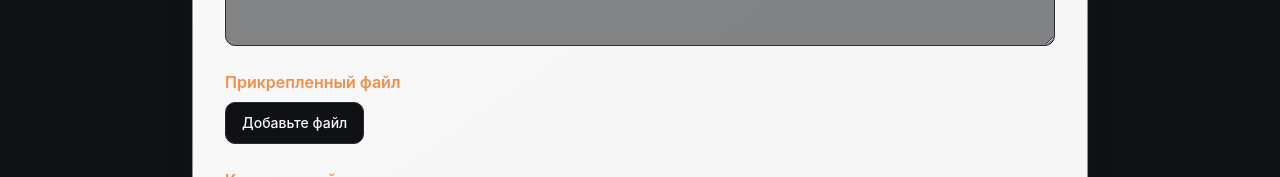
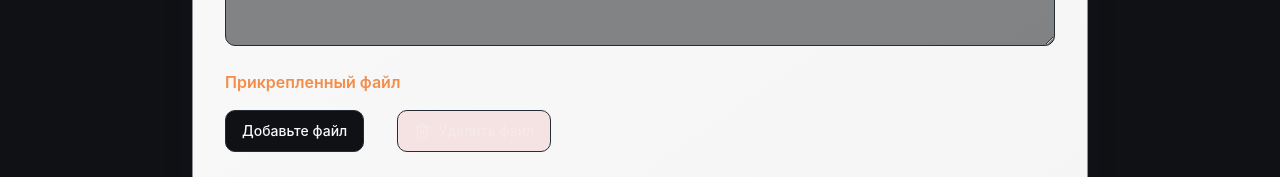
Before and after one commit to Missisol/kitchen-and-garden, a Vue app in the folder frontend/: page /recipes/create in a window 1280 px wide. Shown: the part 775-952 px from the top of the page. Built offline with nearby package versions, Linux system fonts and the light colour scheme; no server answers.

Commit message:
updated file buttons

```diff
--- a/frontend/src/components/common/CommonButton.vue
+++ b/frontend/src/components/common/CommonButton.vue
@@ -1,9 +1,13 @@
 <script setup>
-const { buttonType } = defineProps({
+const { buttonType, disabled } = defineProps({
   buttonType: {
     type: String,
     default: 'button'
   },
+  disabled: {
+    type: Boolean,
+    default: false
+  }
 })
 
 const emit = defineEmits(['buttonAction'])
@@ -12,8 +16,10 @@ const emit = defineEmits(['buttonAction'])
 <template>
   <button
     :type="buttonType"
+    :disabled="disabled"
     @click="emit('buttonAction')"
     class="common-button"
+    :class="{'common-button--disabled': disabled}"
   >
     <slot name="icon"></slot>
     <slot name="text"></slot>
@@ -38,15 +44,20 @@ const emit = defineEmits(['buttonAction'])
   white-space: nowrap;
   cursor: pointer;
   transition: var(--transition-smooth);
-
-  &:hover {
-    --cbtn-fallback: var(--cbtn-background, var(--color-primary));
-
-    background: var(--cbtn-hover, hsl(from var(--cbtn-fallback) h s l / 0.9));
-    color: var(--text-hover, var(--color-primary-foreground));
-  }
 }
 
+.common-button--disabled {
+  background: hsl(from var(--cbtn-background) h s l / 0.1);
+  color: hsl(from var(--text-color) h s l / 0.3);
+  cursor: default;
+}
+
+.common-button:not(:disabled):hover {
+  --cbtn-fallback: var(--cbtn-background, var(--color-primary));
+
+  background: var(--cbtn-hover, hsl(from var(--cbtn-fallback) h s l / 0.9));
+  color: var(--text-hover, var(--color-primary-foreground));
+}
 </style>
 
 <style>
--- a/frontend/src/components/recipes/RecipeForm.vue
+++ b/frontend/src/components/recipes/RecipeForm.vue
@@ -1,17 +1,15 @@
 <script setup>
+import { computed } from 'vue'
+
 import CommonButton from '../common/CommonButton.vue'
 import IconSave from '../icons/IconSave.vue'
 import IconDelete from '../icons/IconDelete.vue'
 
-const { categories, mode } = defineProps({
+const { categories } = defineProps({
   categories: {
     type: Array,
     default: () => [],
   },
-  mode: {
-    type: String,
-    default: 'create',
-  }
 })
 
 const emit = defineEmits(['getFormBody'])
@@ -19,12 +17,21 @@ const emit = defineEmits(['getFormBody'])
 const model = defineModel('model')
 const fileModel = defineModel('fileModel')
 
+const isDisabled = computed(() => {
+  return model.value?.file || fileModel.value?.file?.name
+})
+
 function handleFileChange(event) {
   fileModel.value.file = event.target.files[0]
 }
 
 function deleteFile() {
+  if (model.value.file) {
   model.value.file = null
+  }
+  if (fileModel.value.file) {
+    fileModel.value.file = null
+  }
 }
 
 function sendForm() {
@@ -35,7 +42,6 @@ function sendForm() {
 <template>
   <form class="form">
     <label
-      v-if="mode === 'create'"
       for="title"
       class="label"
     >Название
@@ -95,25 +101,13 @@ function sendForm() {
     </label>
     <div class="file-wrapper">
       <h3 class="label">Прикрепленный файл</h3>
-      <div
-        v-if="model.file"
-        class="del-file-wrapper"
-      >
-        <div>{{ model.file }}</div>
-        <CommonButton @buttonAction="deleteFile">
-          <template #icon><IconDelete /></template>
-          <template #text>Удалить файл</template>
-        </CommonButton>
-      </div>
-      <div
-        v-else
-        class="add-file-wrapper"
-      >
-        <div v-if="fileModel?.file?.name">{{ fileModel.file.name }}</div>
+      <div>{{ model.file }}</div>
+      <div v-if="fileModel?.file?.name">{{ fileModel.file.name }}</div>
+      <div class="button-wrapper">
         <label
-          v-else
           for="file"
           class="file-label"
+          :class="{ 'file-label--inactive': isDisabled }"
         >Добавьте файл</label>
         <input
           type="file"
@@ -123,6 +117,13 @@ function sendForm() {
           accept=".doc, .docx, .pdf, .png, .jpg, .jpeg"
           @change="handleFileChange"
         >
+        <CommonButton
+          :disabled="!isDisabled"
+          @buttonAction="deleteFile"
+        >
+          <template #icon><IconDelete /></template>
+          <template #text>Удалить файл</template>
+        </CommonButton>
       </div>
     </div>
     <label
@@ -168,8 +169,7 @@ function sendForm() {
   padding: 0.5rem 0.75rem;
 }
 
-.file-wrapper,
-.del-file-wrapper {
+.file-wrapper {
   display: flex;
   flex-direction: column;
   gap: 0.5rem;
@@ -191,12 +191,18 @@ function sendForm() {
   font-weight: 500;
   white-space: nowrap;
   cursor: pointer;
-  transition: all 0.2s ease-in-out;
+  transition: var(--transition-smooth);
+}
 
-    &:hover {
-    background: hsl(from var(--color-primary) h s l / 0.9);
-    color: var(--color-primary-foreground);
-  }
+.file-label--inactive {
+  cursor: default;
+  background: var(--color-muted);
+  color: var(--color-muted-foreground);
+}
+
+.file-label:not(.file-label--inactive):hover {
+  background: hsl(from var(--color-primary) h s l / 0.9);
+  color: var(--color-primary-foreground);
 }
 
 .file-wrapper .common-button {
@@ -209,11 +215,13 @@ function sendForm() {
   align-self: flex-start;
 }
 
-.add-file-wrapper {
+.button-wrapper {
   display: flex;
+  gap: 1rem;
 }
 
 .file-input {
   opacity: 0;
+  width: 1px;
 }
 </style>
--- a/frontend/src/views/RecipeUpdateView.vue
+++ b/frontend/src/views/RecipeUpdateView.vue
@@ -98,7 +98,6 @@ watch(() => recipe.value, () => {
         v-model:model="data"
         v-model:fileModel="fileModel"
         :categories="categories"
-        mode="update"
         @getFormBody="getFormBody"
       />
     </section>
--- a/frontend/src/views/RecipeView.vue
+++ b/frontend/src/views/RecipeView.vue
@@ -279,7 +279,6 @@ onBeforeUnmount(() => {
   display: flex;
   justify-content: space-between;
   align-items: start;
-  margin-block-end: 1.25rem;
 }
 
 .recipe__title-box {
```
